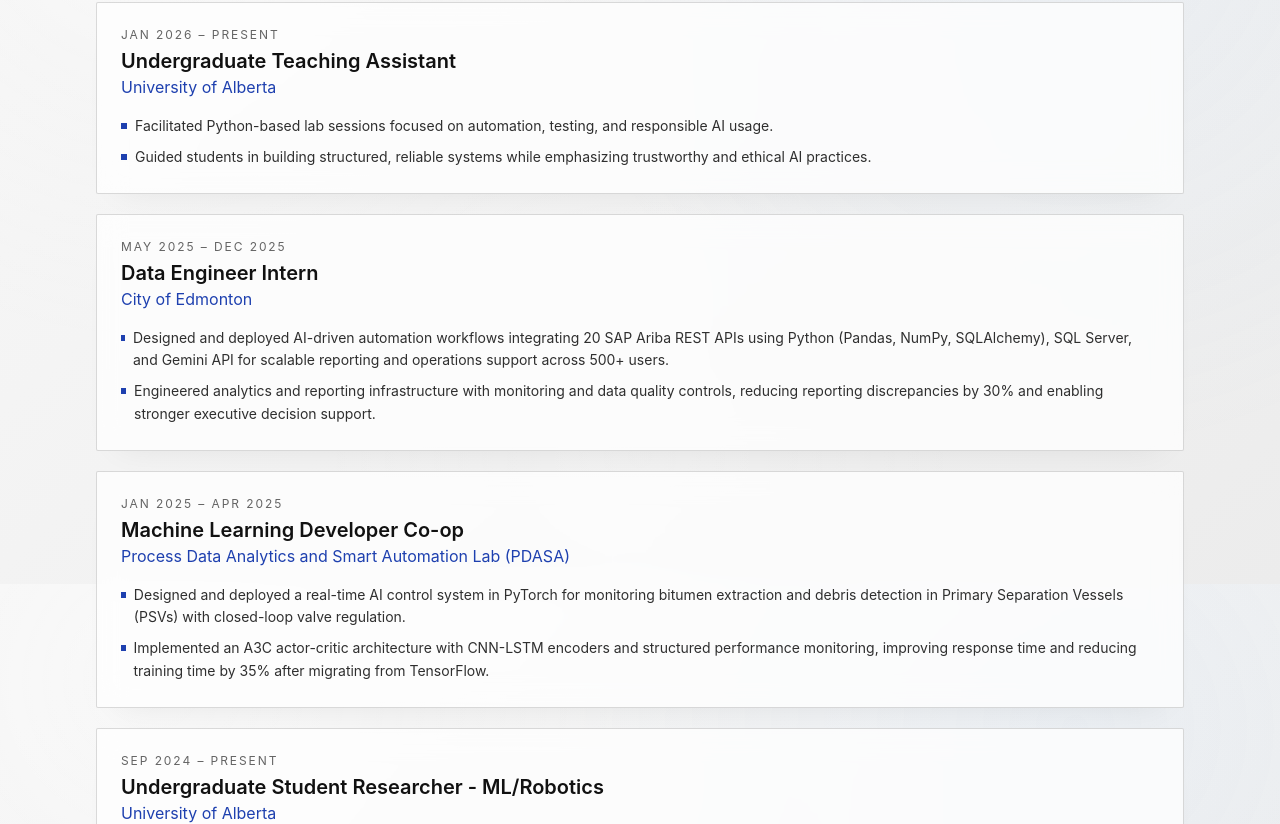
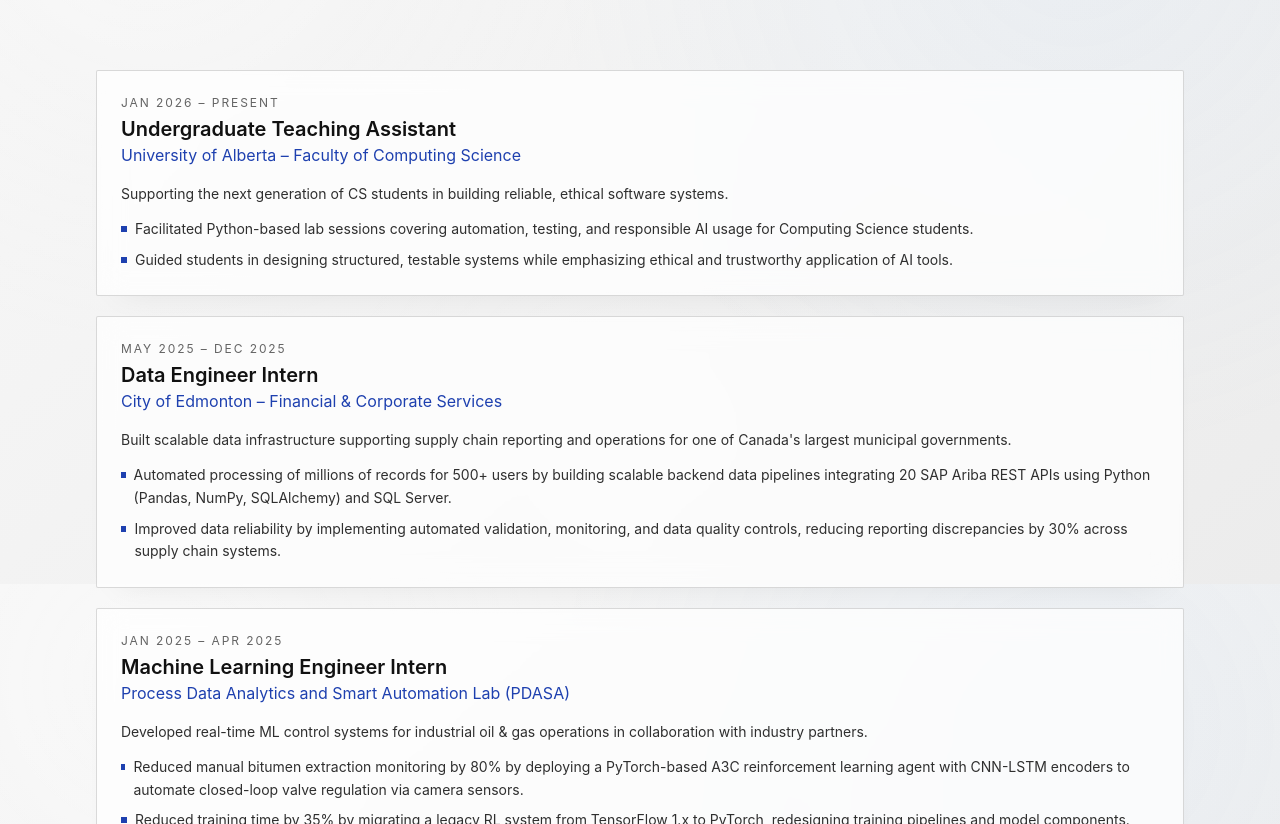
Before and after one commit to samia225/samia-portfolio, a Next.js app in the folder samia-portfolio/: page / in a window 1280 px wide. Shown: the part 1816-2640 px from the top of the page. Built offline with nearby package versions, Linux system fonts and the light colour scheme.

Commit message:
Updated some features and Resume

```diff
--- a/samia-portfolio/app/layout.tsx
+++ b/samia-portfolio/app/layout.tsx
@@ -1,7 +1,6 @@
 import type { Metadata } from 'next'
 import { ThemeProvider } from '@/components/ThemeContext'
 import AuroraBackground from '@/components/AuroraBackground'
-import CustomCursor from '@/components/CustomCursor'
 import './globals.css'
 
 export const metadata: Metadata = {
@@ -22,7 +21,6 @@
       <body className="antialiased">
         <ThemeProvider>
           <AuroraBackground />
-          <CustomCursor />
           {children}
         </ThemeProvider>
       </body>
--- a/samia-portfolio/data/portfolio.ts
+++ b/samia-portfolio/data/portfolio.ts
@@ -1,45 +1,20 @@
 export const portfolioData = {
   name: 'Samia Rahman',
-  title: 'AI/ML Engineer & Software Developer',
-  bio: 'Computing Science student at the University of Alberta with experience in AI/ML, data engineering, and full-stack software development.',
+  title: 'Software Engineer & Machine Learning Developer',
+  bio: 'CS student at UAlberta specializing in ML, full-stack development, and data engineering — with 3 internships across software, ML research, and enterprise data systems.',
   email: 'samia5@ualberta.ca',
   phone: '437-983-6021',
   social: {
     github: 'https://github.com/samia225',
     linkedin: 'https://linkedin.com/in/samia-rahman-3264281b2',
   },
-  // Upload your latest resume into /public as resume.pdf.
-  resumeUrl: '/resume.pdf',
-  funFacts: [
-    {
-      emoji: '🌌',
-      title: 'Northern Lights Dream',
-      fact: 'I want to build immersive AI visuals inspired by aurora skies and use them in creative products.',
-    },
-    {
-      emoji: '🤖',
-      title: 'Robot Brain Mode',
-      fact: 'I have worked on reinforcement learning systems that improve control behavior and training efficiency.',
-    },
-    {
-      emoji: '📊',
-      title: 'Data to Decisions',
-      fact: 'I enjoy turning messy enterprise data into clear dashboards people can actually make decisions with.',
-    },
-    {
-      emoji: '☕',
-      title: 'Build Ritual',
-      fact: 'My favorite workflow is: sketch idea, prototype quickly, then polish the experience with thoughtful details.',
-    },
-    {
-      emoji: '✨',
-      title: 'Design + Engineering',
-      fact: 'I care about how software feels, not just whether it works.',
-    },
-  ],
-  about: `I am a Computing Science student at the University of Alberta interested in building intelligent systems that combine machine learning, robotics, and software engineering. My work focuses on reinforcement learning, robotic control, and data systems, where I design models and software that can learn from data and operate reliably in real-world environments.
+  resumeUrl: '/Samia_Rahman_Resume.pdf',
 
-Alongside my research in ML and robotics, I have industry experience developing scalable data pipelines and analytics systems. I have worked with Python, SQL, and APIs to build ETL pipelines, dashboards, and automation tools used in real operational settings. I enjoy building systems end-to-end, from machine learning models to the software and data infrastructure that support them.`,
+  about: `I am a Computing Science student at the University of Alberta specializing in software engineering, machine learning, and data systems. I build end-to-end systems from full-stack web applications to reinforcement learning models that operate in real industrial environments.
+
+My industry experience spans data engineering at the City of Edmonton, ML systems development at PDASA, and production software for real clients. At PDASA, I deployed a real-time A3C reinforcement learning agent for oil and gas operations. At the City of Edmonton, I built backend pipelines processing millions of records for 500+ users.
+
+I also build production software for real clients including UNTAPPED, an artist management platform for FALAC and ACPA Foundation that helps 50+ artists submit invoices, track payments, and manage documents.`,
   skills: {
     'Full-Stack Development': [
       'Python',
@@ -57,7 +32,7 @@
       'PostgreSQL',
       'MongoDB',
     ],
-    'Data Engineering & Analytics': ['ETL Pipelines', 'Pandas', 'NumPy', 'Power BI', 'Tableau', 'Jupyter Notebook'],
+    'Data Engineering & Analytics': ['ETL Pipelines', 'Pandas', 'NumPy', 'SQLAlchemy', 'Power BI', 'Tableau', 'Jupyter Notebook'],
     'AI/ML': [
       'Machine Learning',
       'Reinforcement Learning',
@@ -70,14 +45,14 @@
       'TensorFlow',
       'Scikit-learn',
     ],
-    'Cloud & DevOps': ['AWS', 'Docker', 'Firebase', 'Linux', 'Git', 'GitHub Actions', 'CI/CD'],
+    'Cloud & DevOps': ['AWS (S3)', 'Docker', 'Firebase', 'Linux', 'Git', 'GitHub Actions', 'CI/CD'],
   },
   projects: [
     {
       id: 1,
       title: 'UNTAPPED: Artist Management Web App',
       description:
-        'Building a full-stack web platform for artist onboarding, invoice workflows, payment tracking, and secure document storage with a scalable SaaS-style architecture.',
+        'Built a production artist management portal for FALAC and ACPA Foundation enabling 50+ artists to submit invoices, track payment status, and manage onboarding documents. Features role-based access control, invoice approval workflows, and PIPEDA-compliant AWS S3 document storage replacing a fully manual email and spreadsheet process.',
       tech: ['React', 'Node.js', 'PostgreSQL', 'OAuth2', 'AWS S3'],
       github: '#',
       demo: '#',
@@ -88,7 +63,7 @@
       id: 2,
       title: 'IoT Smart Home Test Automation',
       description:
-        'Designed a TDD-focused test suite with black-box and boundary-value analysis, achieving 80%+ branch coverage and automating validation with CI/CD.',
+        'Achieved 80%+ branch coverage across state consistency logic including heating/cooling exclusivity, sensor accuracy, and alarm triggers by designing a TDD test suite using black-box and boundary value analysis in JUnit 5. Eliminated manual test execution by building a Docker and GitHub Actions CI/CD pipeline that runs coverage analysis on every commit.',
       tech: ['Java', 'JUnit 5', 'Docker', 'GitHub Actions'],
       github: '#',
       demo: '#',
@@ -99,7 +74,7 @@
       id: 3,
       title: 'FoodMinder: Smart Grocery Management',
       description:
-        'Built an LLM-powered React Native app using Google Gemini for receipt OCR and structured data extraction, reducing manual entry by 90% with Firebase sync.',
+        'Reduced grocery manual entry by 90% by building an LLM-powered React Native app using Google Gemini for receipt OCR and structured data extraction, with real-time Firebase sync.',
       tech: ['TypeScript', 'React Native', 'Gemini API', 'Firebase'],
       github: 'https://github.com/samia225/FoodMinder',
       demo: '#',
@@ -119,7 +94,7 @@
       id: 5,
       title: 'Database Optimization and Query Performance',
       description:
-        'Redesigned and optimized MongoDB schemas, data models, and indexing strategy using Python and SQL, reducing query/read times by 30% and cutting storage usage by 22%.',
+        'Reduced query and read times by 30% and cut storage usage by 22% by redesigning and optimizing MongoDB schemas, data models, and indexing strategy using Python and SQL.',
       tech: ['Python', 'SQL', 'MongoDB'],
       github: 'https://github.com/samia225/w24-mp2-mongominds--copy',
       demo: '#',
@@ -129,42 +104,42 @@
   experience: [
     {
       role: 'Undergraduate Teaching Assistant',
-      company: 'University of Alberta',
+      company: 'University of Alberta – Faculty of Computing Science',
       period: 'Jan 2026 – Present',
-      description: '',
+      description: 'Supporting the next generation of CS students in building reliable, ethical software systems.',
       highlights: [
-        'Facilitated Python-based lab sessions focused on automation, testing, and responsible AI usage.',
-        'Guided students in building structured, reliable systems while emphasizing trustworthy and ethical AI practices.',
+        'Facilitated Python-based lab sessions covering automation, testing, and responsible AI usage for Computing Science students.',
+        'Guided students in designing structured, testable systems while emphasizing ethical and trustworthy application of AI tools.',
       ],
     },
     {
       role: 'Data Engineer Intern',
-      company: 'City of Edmonton',
+      company: 'City of Edmonton – Financial & Corporate Services',
       period: 'May 2025 – Dec 2025',
-      description: '',
+      description: 'Built scalable data infrastructure supporting supply chain reporting and operations for one of Canada\'s largest municipal governments.',
       highlights: [
-        'Designed and deployed AI-driven automation workflows integrating 20 SAP Ariba REST APIs using Python (Pandas, NumPy, SQLAlchemy), SQL Server, and Gemini API for scalable reporting and operations support across 500+ users.',
-        'Engineered analytics and reporting infrastructure with monitoring and data quality controls, reducing reporting discrepancies by 30% and enabling stronger executive decision support.',
+        'Automated processing of millions of records for 500+ users by building scalable backend data pipelines integrating 20 SAP Ariba REST APIs using Python (Pandas, NumPy, SQLAlchemy) and SQL Server.',
+        'Improved data reliability by implementing automated validation, monitoring, and data quality controls, reducing reporting discrepancies by 30% across supply chain systems.',
       ],
     },
     {
-      role: 'Machine Learning Developer Co-op',
+      role: 'Machine Learning Engineer Intern',
       company: 'Process Data Analytics and Smart Automation Lab (PDASA)',
       period: 'Jan 2025 – Apr 2025',
-      description: '',
+      description: 'Developed real-time ML control systems for industrial oil & gas operations in collaboration with industry partners.',
       highlights: [
-        'Designed and deployed a real-time AI control system in PyTorch for monitoring bitumen extraction and debris detection in Primary Separation Vessels (PSVs) with closed-loop valve regulation.',
-        'Implemented an A3C actor-critic architecture with CNN-LSTM encoders and structured performance monitoring, improving response time and reducing training time by 35% after migrating from TensorFlow.',
+        'Reduced manual bitumen extraction monitoring by 80% by deploying a PyTorch-based A3C reinforcement learning agent with CNN-LSTM encoders to automate closed-loop valve regulation via camera sensors.',
+        'Reduced training time by 35% by migrating a legacy RL system from TensorFlow 1.x to PyTorch, redesigning training pipelines and model components.',
       ],
     },
     {
-      role: 'Undergraduate Student Researcher - ML/Robotics',
-      company: 'University of Alberta',
+      role: 'ML & Robotics Research Assistant',
+      company: 'University of Alberta – Faculty of Science',
       period: 'Sep 2024 – Present',
-      description: '',
+      description: 'Researching transferable robotic control systems using deep learning and reinforcement learning in the Autonomous Robotics and Perception Lab.',
       highlights: [
-        'Designed a VAE integrated with Soft Actor-Critic (SAC) in PyTorch to improve policy generalization and cross-task transfer in robotic control, reducing training data by 40%.',
-        'Optimized linear Model Predictive Control (MPC) for UAV navigation (thrust, pitch, roll), achieving 27% faster response, 41% better stability, and 18% lower computational overhead.',
+        'Reduced training data requirements by 40% by developing PyTorch ML pipelines combining variational autoencoders (VAE) and Soft Actor-Critic (SAC) to improve policy generalization across robotic control environments (Robosuite).',
+        'Improved UAV control performance achieving 27% faster response, 41% increased stability, and 18% lower computational overhead by implementing and optimizing Model Predictive Control (MPC) algorithms.',
       ],
     },
   ],
```
Also changed, not shown: 2 other files (tests, documents, lock files or other folders).
